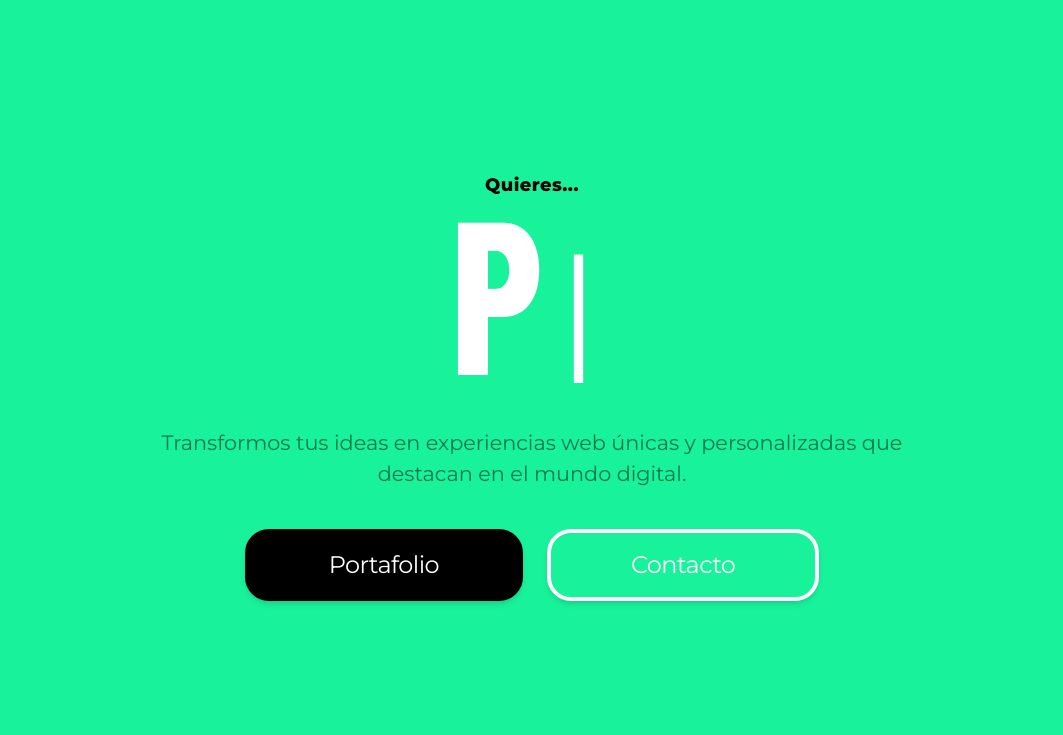
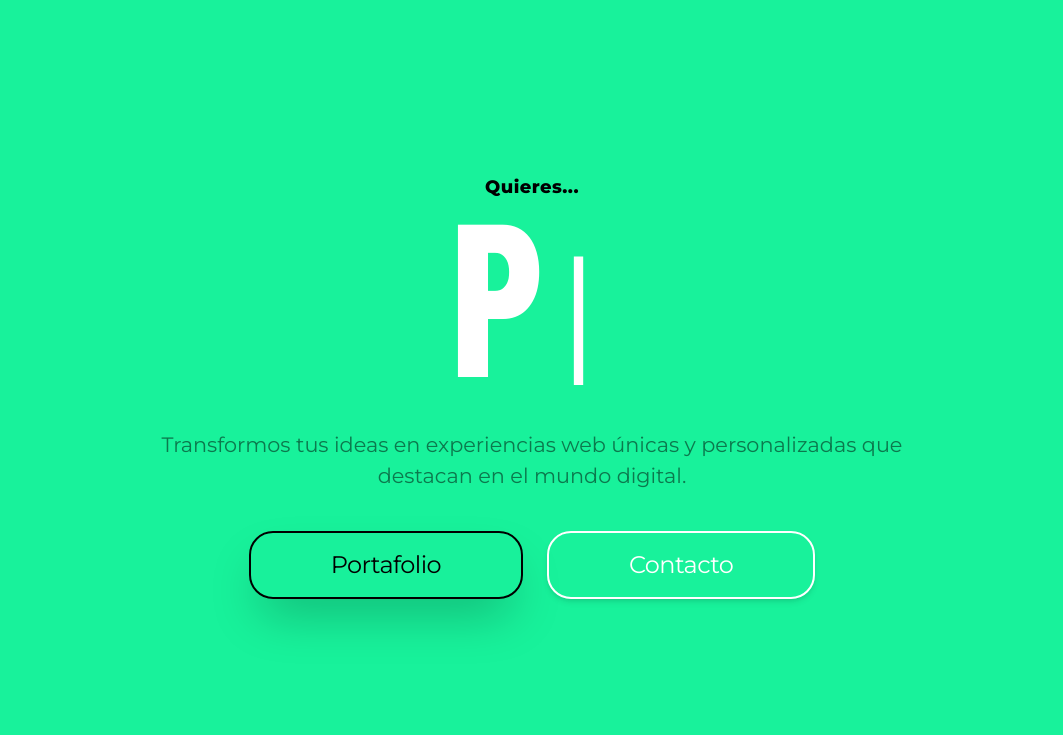
Before and after one commit to kcmsmartdev/kcmsmartweb, a website: page index.html in a window 1280 px wide. Shown: the part 65-800 px from the top of the page, without its empty margins (108-1171 px from the left). Drawn offline with nearby package versions, Linux system fonts and the light colour scheme.

Commit message:
Se corrige errores

```diff
--- a/index.html
+++ b/index.html
@@ -62,15 +62,16 @@
           <!-- Botones -->
           <div class="mt-5 w-full flex flex-col md:flex-row lg:flex-row items-center justify-center gap-6">
             <a href="#Portafolio"
-               class="transform transition duration-300 ease-in-out hover:scale-105 border-4 border-black
-                      text-white bg-black hover:bg-white hover:text-black hover:border-white hover:font-MonserratExtraBold tracking-tight
-                      font-MonserratRegular text-lg lg:text-2xl px-20 py-4 rounded-3xl shadow-md text-center">
+               class="transform transition duration-300 ease-in-out hover:scale-105
+                      text-black bg-[#18F29b]/50 hover:bg-white hover:text-black hover:border-white hover:font-MonserratExtraBold tracking-tight
+                      font-MonserratRegular text-lg lg:text-2xl px-20 py-4 rounded-3xl shadow-2xl text-center
+                       border-2">
               Portafolio
             </a>
             <a href="#Contacto"
                class="transform transition duration-300 ease-in-out hover:scale-105
-                      text-white border-4 border-white hover:bg-white hover:text-black hover:font-MonserratExtraBold tracking-tight
-                      font-MonserratRegular text-lg lg:text-2xl px-20 py-4 rounded-3xl shadow-md text-center">
+                      text-white hover:bg-white hover:text-black hover:font-MonserratExtraBold tracking-tight
+                      font-MonserratRegular text-lg lg:text-2xl px-20 py-4 rounded-3xl shadow-md text-center border-2">
               Contacto
             </a>
           </div>
@@ -130,7 +131,7 @@
     <div class="w-full mt-15 flex flex-wrap  justify-center items-center md:flex-col lg:flex-row gap-8">
 
         <!-- Landing Page -->
-        <article class="w-[396px] h-[655px] border-4 border-black rounded-3xl overflow-hidden shadow-lg transform transition-transform duration-300 hover:scale-110" data-aos="fade-up">
+        <article class="w-[396px] h-[655px] border-4 border-black rounded-3xl overflow-hidden shadow-lg transform transition duration-1000 ease-in-out hover:scale-105" data-aos="fade-up">
 
 
             <div class="w-full h-[190px] bg-white flex items-start justify-center flex-col gap-4 px-10 py-5 text-black">
@@ -165,7 +166,7 @@
         </article>
 
         <!-- Sitio Web -->
-        <article class="w-[396px] h-[680px] border-4 border-black rounded-3xl overflow-hidden shadow-lg transform transition-transform duration-1000 hover:scale-110" data-aos="fade-up">
+        <article class="w-[396px] h-[680px] border-4 border-black rounded-3xl overflow-hidden shadow-lg transform transition duration-1000 ease-in-out hover:scale-105" data-aos="fade-up">
 
 
             <div class="w-full h-[190px] bg-white flex items-start justify-center flex-col gap-4 px-10 py-5 text-black">
@@ -199,7 +200,7 @@
             </div>
         </article>
           <!--Tienda Online -->
-        <article class="w-[396px] h-[655px] border-4 border-black rounded-3xl overflow-hidden shadow-lg transform transition-transform duration-300 hover:scale-110" data-aos="fade-up">
+        <article class="w-[396px] h-[655px] border-4 border-black rounded-3xl overflow-hidden shadow-lg transform transition-opacity duration-1000 ease-in-out hover:scale-105" data-aos="fade-up">
 
 
             <div class="w-full h-[190px] bg-white flex items-start justify-center flex-col gap-4 px-10 py-5 text-black">
```
Also changed, not shown: output.css.
